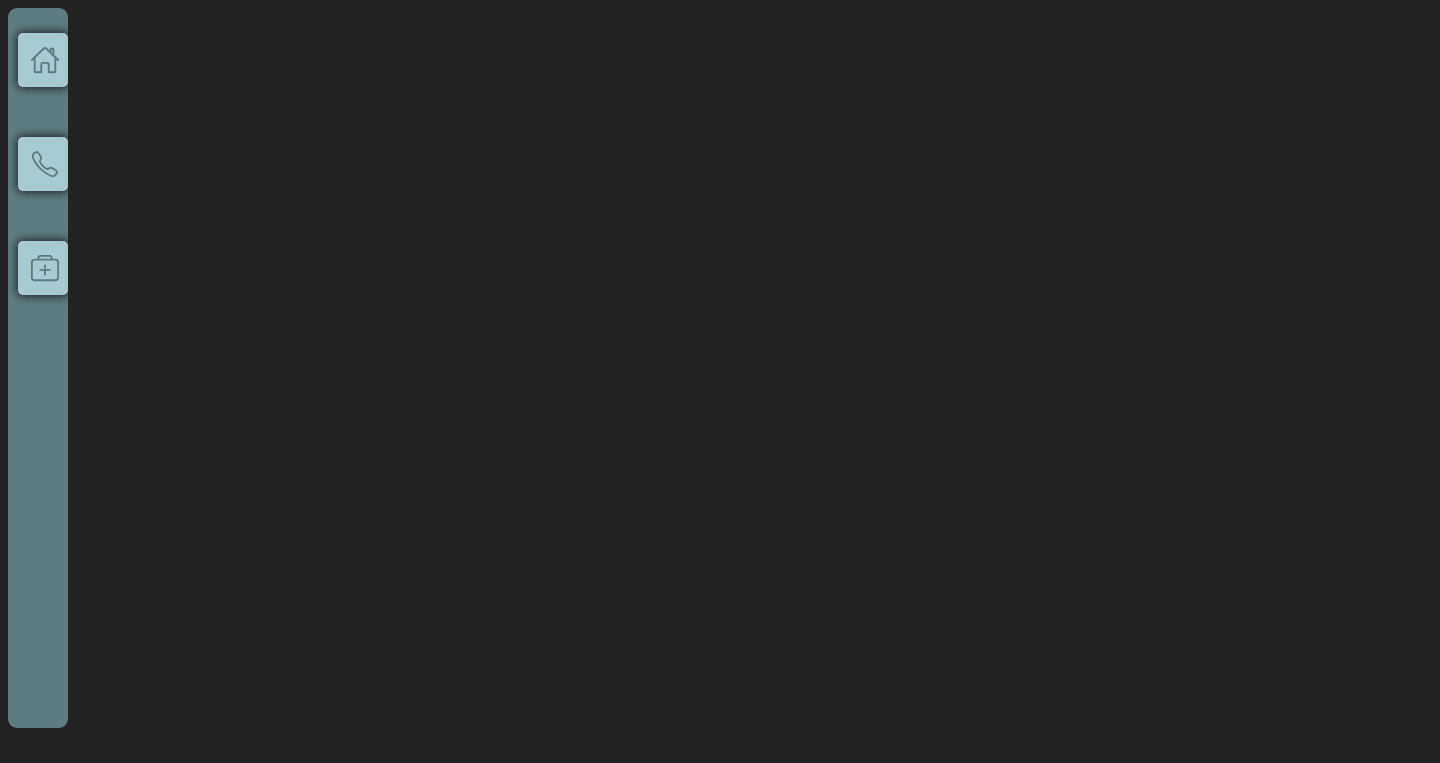
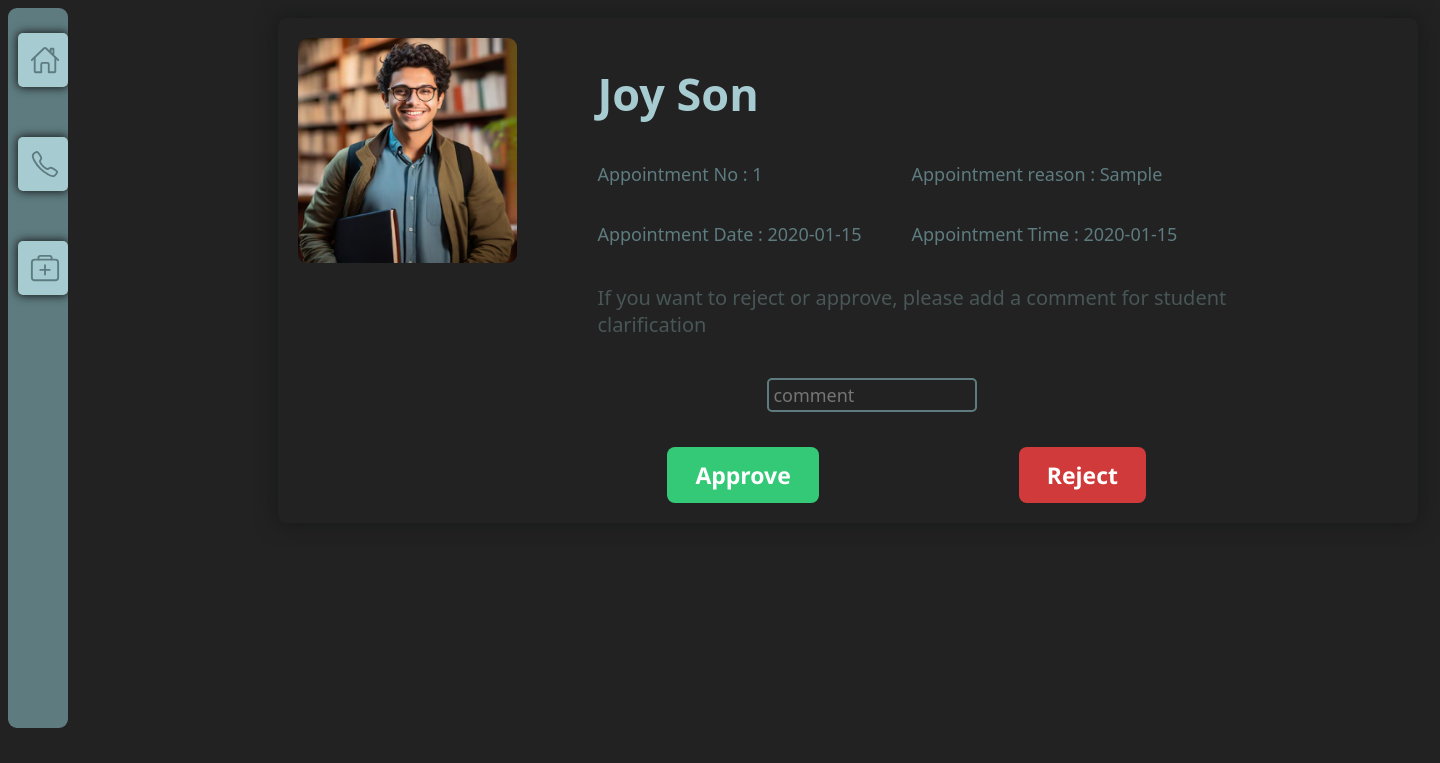
Before and after one commit to itsraghavzanwar/Student-Health-Management-System-, a Flask app: page /appointment1 in a window 1440 px wide. Shown: the top 763 px of the page. Run offline with Flask 3, Linux system fonts and the light colour scheme; data comes from the database, SQL or seed files in the repository; tables that the repository leaves empty hold one stand-in row (values such as "Sample post").

Commit message:
display of  appointment form

```diff
--- a/SHMS/app.py
+++ b/SHMS/app.py
@@ -459,9 +459,72 @@ def appointment():
 def medication1():
     return render_template('medication1.html')
 
-@app.route('/appointment1',methods=['GET'])
+@app.route('/appointment1', methods=['GET', 'POST'])
 def appointment1():
-    return render_template('appointment1.html')
+    if request.method == 'GET':
+        query = """
+            SELECT a.*, s.student_name
+            FROM appointment a
+            JOIN student s ON a.student_id = s.student_id
+            ORDER BY
+                (a.appointment_date < CURDATE() OR
+                (a.appointment_date = CURDATE() AND STR_TO_DATE(a.appointment_time, '%H:%i') < CURTIME())) ASC,
+                a.appointment_date ASC,
+                STR_TO_DATE(a.appointment_time, '%H:%i') ASC
+        """
+        cursor.execute(query)
+        results = cursor.fetchall()
+        return render_template('appointment1.html', results=results)
+
+    elif request.method == 'POST':
+        action_value = request.form.get('action')
+        if action_value:
+            action, appointment_id = action_value.split('-', 1)
+            comment_field = f'appointment_comment-{appointment_id}'
+            comment = request.form.get(comment_field, '').strip()
+
+            if not comment:
+                query = """
+                    SELECT a.*, s.student_name
+                    FROM appointment a
+                    JOIN student s ON a.student_id = s.student_id
+                    ORDER BY
+                        (a.appointment_date < CURDATE() OR
+                        (a.appointment_date = CURDATE() AND STR_TO_DATE(a.appointment_time, '%H:%i') < CURTIME())) ASC,
+                        a.appointment_date ASC,
+                        STR_TO_DATE(a.appointment_time, '%H:%i') ASC
+                """
+                cursor.execute(query)
+                results = cursor.fetchall()
+                return render_template('appointment1.html', results=results, error="Please add a comment before approving or rejecting.")
+
+            status = 'Approved' if action == 'approved' else 'Rejected'
+            update_query = """
+                UPDATE appointment
+                SET appointment_status = %s, appointment_comment = %s
+                WHERE appointment_id = %s
+            """
+            cursor.execute(update_query, (status, comment, appointment_id))
+            cursor.connection.commit()
+
+        return redirect(url_for('appointment1'))
+
+    query = """
+        SELECT a.*, s.student_name
+        FROM appointment a
+        JOIN student s ON a.student_id = s.student_id
+        ORDER BY
+            (a.appointment_date < CURDATE() OR
+            (a.appointment_date = CURDATE() AND STR_TO_DATE(a.appointment_time, '%H:%i') < CURTIME())) ASC,
+            a.appointment_date ASC,
+            STR_TO_DATE(a.appointment_time, '%H:%i') ASC
+    """
+    cursor.execute(query)
+    results = cursor.fetchall()
+    return render_template('appointment1.html', results=results)
+
+
+
 
 if __name__ == '__main__':
     app.run(debug=True)
--- a/SHMS/setup.sql
+++ b/SHMS/setup.sql
@@ -1,7 +1,6 @@
 CREATE DATABASE SHMs;
 
 USE SHMs;
-
 CREATE TABLE college (
     college_id INT PRIMARY KEY,
     college_name VARCHAR(255) NOT NULL,
@@ -93,6 +92,7 @@ CREATE TABLE appointment (
     student_id INT,
     doctor_id INT,
     appointment_status ENUM('Pending','Approved','Rejected') DEFAULT 'Pending',
+    appointment_comment TEXT,
     FOREIGN KEY (student_id) REFERENCES student(student_id) ON DELETE CASCADE,
     FOREIGN KEY (doctor_id) REFERENCES doctor(doctor_id) ON DELETE CASCADE
 )AUTO_INCREMENT = 1000;
--- a/SHMS/static/appointment1.css
+++ b/SHMS/static/appointment1.css
@@ -97,4 +97,153 @@ input,button, textarea, select {
         margin-left: 15px;
         margin-bottom: 20px;
     }
+
+    .content {
+        display: flex;
+        flex-direction: column;
+        margin-left: 220px;
+    }
+
+    .block{
+        display: flex;
+        flex-direction: row;
+        box-shadow: 0px 0px 20px 2px #181919;
+        border-radius: 9px;
+        padding: 20px;
+        margin: 10px;
+        margin-left: 50px;
+        width: 1100px;
+    }
+
+    .two{
+        display: flex;
+        flex-direction: column;
+        align-items: flex-start;
+    }
+
+    .image{
+        height: 225px;
+        width: 225px;
+        border-radius:9px ;
+    }
+
+    h3{
+        font-size: 45px;
+        margin-top: 25px;
+        margin-bottom: 20px;
+        margin-left: 80px;
+        color: #a6ccd1;
+    }
+
+    .done{
+        color: #5e7c80;
+        font-size: large;
+    }
+
+    .done1{
+        color: #495657;
+        font-size: 20px;
+        margin-left: 80px;
+    }
+
+    .done2{
+        color: #5e7c80;
+        font-size: large;
+        margin-left: 250px;
+        background-color: #222222;
+        border-radius: 5px;
+        width: 200px;
+        border: 2px solid #5e7c80;
+        height: 28px;
+        margin-top: 20px;
+        padding-left: 4px;
+    }
+
+    .done3{
+        color: #5e7c80;
+        font-size: larger;
+        margin-left: 115px;
+        font-weight: 600;
+    }
+
+    .block_data{
+        display: flex;
+        flex-direction: row;
+        margin-left: 80px;
+    }
+
+    .same{
+        display: flex;
+        flex-direction: column;
+        margin-right: 50px;
+    }
+
+    .same1{
+        display: flex;
+        flex-direction: column;
+        margin-right: 50px;
+    }
+
+    .same2{
+        display: flex;
+        flex-direction: column;
+        margin-right: 80px;
+    }
+
+    .same3{
+        display: flex;
+        flex-direction: row;
+        gap: 200px;
+        margin-left: 150px;
+        margin-top: 35px;
+    }
+
+    .button1{
+        background-color: rgb(52, 201, 119);
+        color: #fff;
+        font-size: 23px;
+        border-radius: 8px;
+        padding: 12px 28px;
+        font-family: 'Segoe UI', Arial, sans-serif;
+        font-weight: 600;
+        border: none;
+    }
+
+    .button2{
+        background-color: rgb(209, 58, 58);
+        color: #fff;
+        font-size: 23px;
+        border-radius: 8px;
+        padding: 12px 28px;
+        justify-content: center;
+        align-items: center;
+        display: flex;
+        font-family: 'Segoe UI', Arial, sans-serif;
+        font-weight: 600;
+        border: none;
+    }
+
+    .button3{
+        background-color: rgb(52, 201, 119);
+        color: #fff;
+        font-size: 23px;
+        border-radius: 8px;
+        padding: 12px 28px;
+        font-family: 'Segoe UI', Arial, sans-serif;
+        font-weight: 600;
+        border: none;
+        margin-left: 100px;
+    }
+
+    .button4{
+        background-color: rgb(209, 58, 58);
+        color: #fff;
+        font-size: 23px;
+        border-radius: 8px;
+        padding: 12px 28px;
+        font-family: 'Segoe UI', Arial, sans-serif;
+        font-weight: 600;
+        border: none;
+        margin-left: 100px;
+    }
 }
--- a/SHMS/templates/appointment1.html
+++ b/SHMS/templates/appointment1.html
@@ -12,9 +12,7 @@
 <body>
 
     <section class="data">
-
-        <script src="{{url_for('static',filename='doctor_dashboard.js')}}"></script>
-        <form action="/doctor-dashboard" method="GET">
+        <form action="/appointment1" method="POST">
 
             <div class="main">
 
@@ -46,13 +44,50 @@
 
                 </div>
 
-                <div class="content">
-
-                </div>
+                {% if results %}
+                    <div class="content">
+                        {% for data in results %}
+                            <div class="block">
+                                <img src="{{url_for('static',filename=data[8]+'.png')}}" class="image" alt="photo">
+                                <div class="two">
+                                    <h3>{{data[8]}}</h3>
+                                    <div class="block_data">
+                                        <div class="same">
+                                            <p class="done">Appointment No : {{data[0]}}</p>
+                                            <p class="done">Appointment Date : {{data[1]}}</p>
+                                        </div>
+                                        <div class="same1">
+                                            <p class="done">Appointment reason : {{data[2]}}</p>
+                                            <p class="done">Appointment Time : {{data[3]}}</p>
+                                        </div>
+                                    </div>
+                                    {% if data[6] == 'Pending' %}
+                                    <div class="same2">
+                                        <p class="done1">If you want to reject or approve, please add a comment for student clarification</p>
+                                        <input  class="done2" type="text" name="appointment_comment-{{data[0]}}" placeholder="comment">
+                                    </div>
+                                    <div class="same3">
+                                        <button class="button1" type="submit" name="action" value="approved-{{data[0]}}">Approve</button>
+                                        <button class="button2" type="submit" name="action" value="rejected-{{data[0]}}">Reject</button>
+                                    </div>
+                                    {% elif data[6] == 'Approved' %}
+                                        <p  class="button3">{{ data[6] }}</p>
+                                        <p class="done3">No Issue : {{ data[7] }}</p>
+                                    {% elif data[6] == 'Rejected' %}
+                                        <p class="button4">{{ data[6] }}</p>
+                                        <p class="done3">Issue : {{ data[7] }}</p>
+                                    {% endif %}
+                                </div>
+                            </div>
+                        {% endfor %}
+                    </div>
+                {% else %}
+                    <div class="no_data">
+                        <p>No Appointment till Date</p>
+                    </div>
+                {% endif %}
             </div>
-
         </form>
-
     </section>
 
     <script type="module" src="https://unpkg.com/ionicons@7.1.0/dist/ionicons/ionicons.esm.js"></script>
--- a/SHMS/templates/medication1.html
+++ b/SHMS/templates/medication1.html
@@ -13,8 +13,7 @@
 
     <section class="data">
 
-        <script src="{{url_for('static',filename='doctor_dashboard.js')}}"></script>
-        <form action="/doctor-dashboard" method="GET">
+        <form action="/medication1" method="GET">
 
             <div class="main">
 
```
